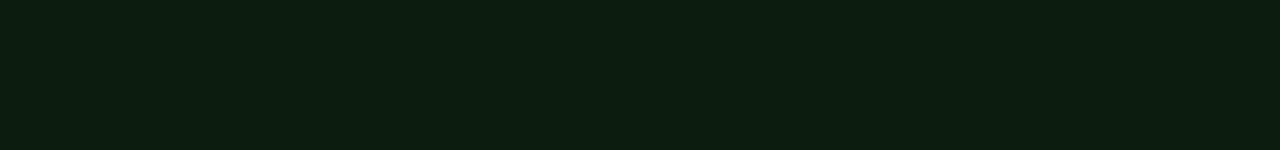
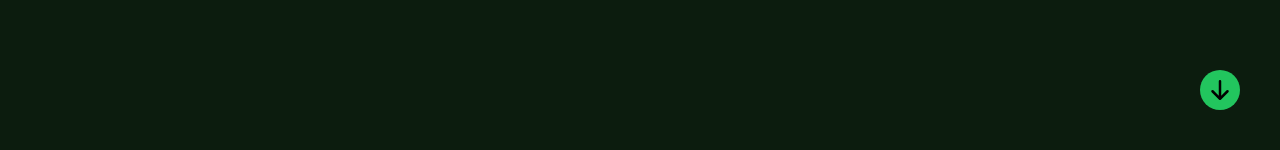
Before and after one commit to SherchanStrikes/portfolio, a React (Create React App) app: page / in a window 1280 px wide. Shown: the part 650-800 px from the top of the page. Built offline with nearby package versions, Linux system fonts and the light colour scheme.

Commit message:
scrollbutton

```diff
--- a/src/components/Contact.jsx
+++ b/src/components/Contact.jsx
@@ -1,6 +1,12 @@
-import React from 'react'
+import React,{useState} from 'react'
+import { BsArrowDownShort } from "react-icons/bs";
+import { Link } from "react-scroll";
 
 const Contact = () => {
+  const [arrow,setArrow] = useState(false);
+  const arrowClick = () => {
+    setArrow(!arrow);
+  }
   return (
     <div name="contact" className="w-full h-screen bg-[#0c1c0e] w-full h-screen flex justify-center items-center p-4 ">
         <form method='POST' action='https://getform.io/f/50f92bd4-2033-448f-8534-c1e833bc163e' className='flex flex-col max-w-[600px] w-full'>
@@ -13,6 +19,13 @@
             <textarea className='bg-[#d0f9d5] p-2' rows='10' name='message' placeholder='Message'/>
             <button className='text-white border-2 my-8 mx-auto py-3 px-4 hover:bg-yellow-500 hover:border-yellow-500 flex items-center'>Let's Collaborate!</button>
         </form>
+        <span className=" duration-300 ">
+        <Link onClick={arrowClick} to={`${arrow ? "home" : "contact" }`} smooth={true} duration={900}>
+              <BsArrowDownShort className={`bottom-10 right-10 fixed  rounded-full w-10 h-10 bg-green-500 border-none
+                ${arrow ? 'rotate-180' : ''}
+              `} />
+              </Link>
+            </span>
     </div>
   )
 }
```
